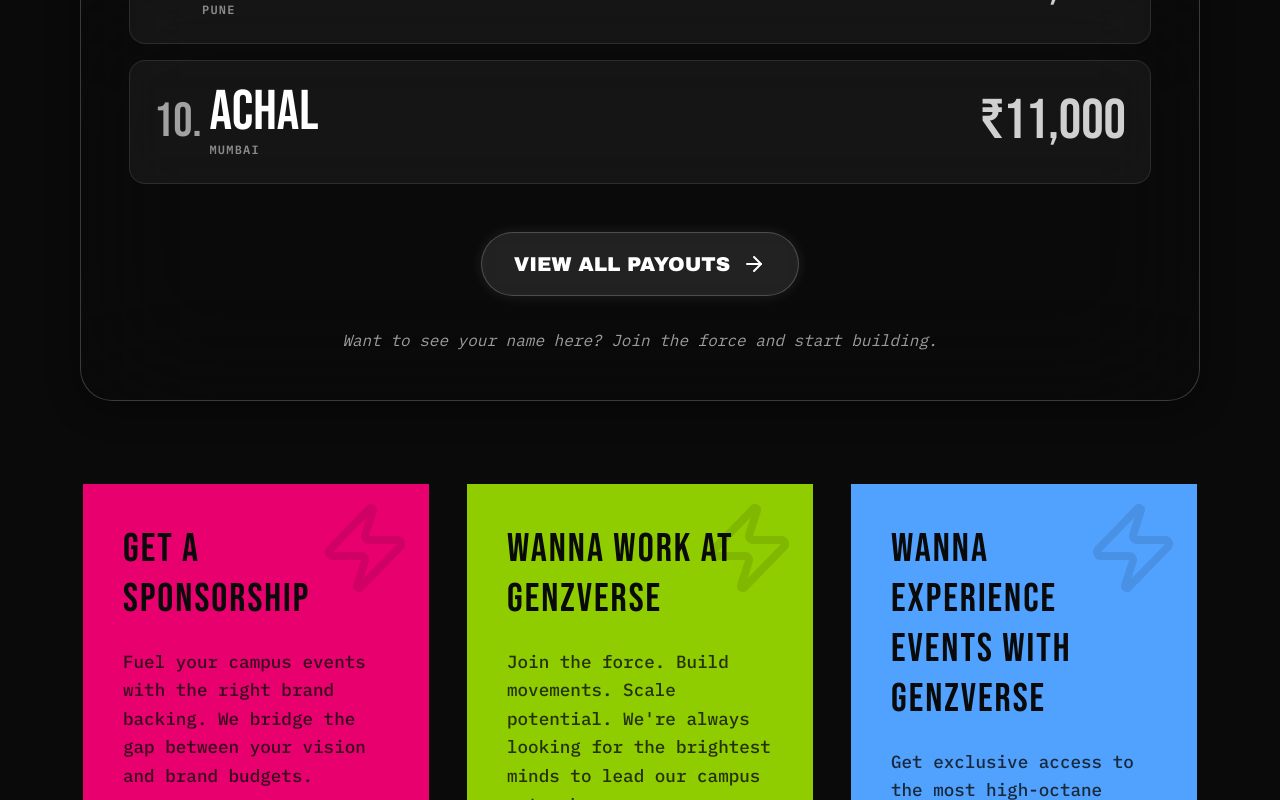
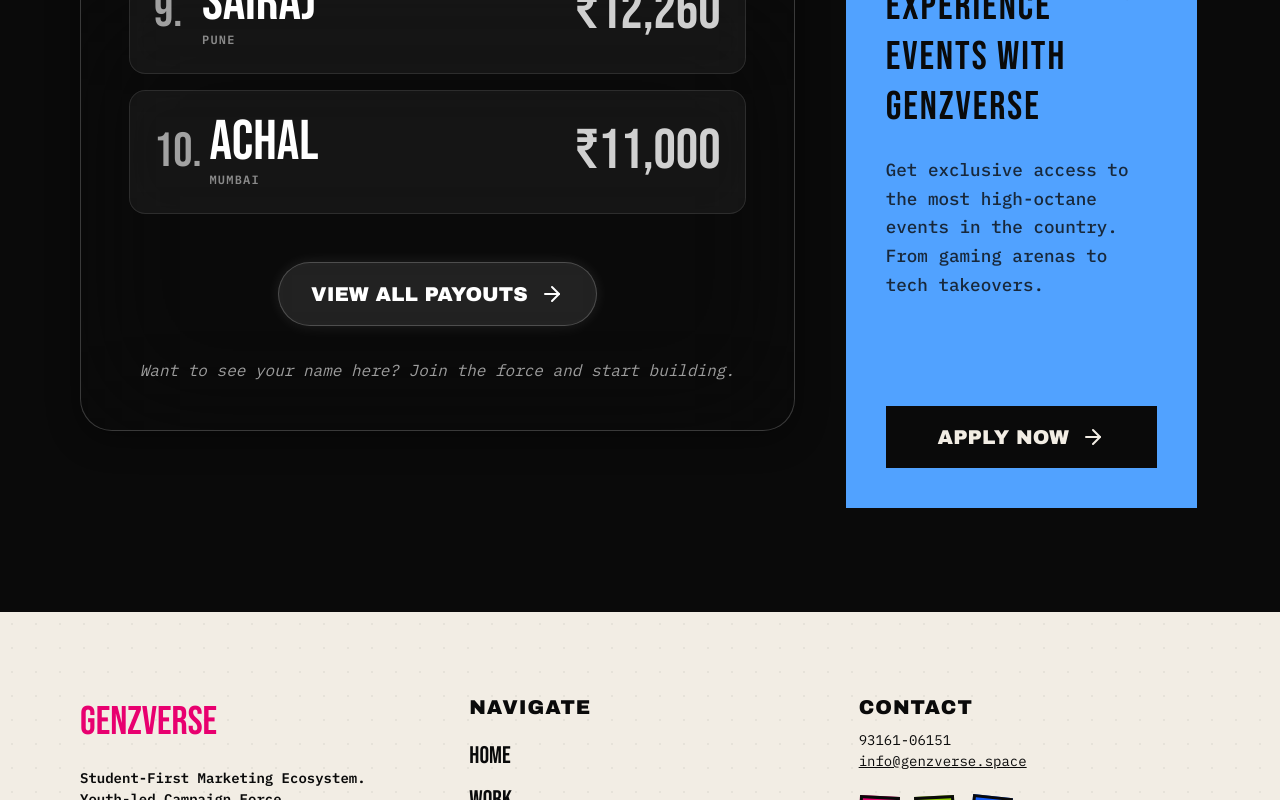
Before and after one commit to genzcbooster-byte/Gen-Z, a React (Vite) app: page /students in a window 1280 px wide. Shown: the part 1804-2604 px from the top of the page. Built offline with nearby package versions, Linux system fonts and the light colour scheme.

Commit message:
feat(students): Refactor layout and update links
Restructure the students page layout to accommodate the leaderboard and option cards more flexibly. Update the sponsorship and event experience links to use Google Forms and a WhatsApp group respectively, improving user engagement and data collection.

```diff
--- a/src/content/students.md
+++ b/src/content/students.md
@@ -13,7 +13,7 @@
   - title: "GET A SPONSORSHIP"
     desc: "Fuel your campus events with the right brand backing. We bridge the gap between your vision and brand budgets."
     color: "bg-pink"
-    link: "https://wa.me/9316106151?text=I'm%20looking%20for%20a%20sponsorship%20for%20my%20campus%20event."
+    link: "https://docs.google.com/forms/d/e/1FAIpQLScNdViY_k5XqWEyvOP109d-SvyCToJWeVHiDvEbafmuWS500g/viewform"
   - title: "WANNA WORK AT GENZVERSE"
     desc: "Join the force. Build movements. Scale potential. We're always looking for the brightest minds to lead our campus networks."
     color: "bg-lime"
@@ -21,7 +21,7 @@
   - title: "WANNA EXPERIENCE EVENTS WITH GENZVERSE"
     desc: "Get exclusive access to the most high-octane events in the country. From gaming arenas to tech takeovers."
     color: "bg-blue-400"
-    link: "https://wa.me/9316106151?text=I%20want%20to%20experience%20Genzverse%20events."
+    link: "https://chat.whatsapp.com/IuFnL5VEjfS08csklpEXja?mode=ems_copy_t"
 
 leaderboard_raw_list:
   - "Divyanshi | 5000 | Delhi"
--- a/src/pages/Students.tsx
+++ b/src/pages/Students.tsx
@@ -104,9 +104,11 @@
         <p className="text-lime text-[1.25rem] font-body tracking-widest mt-4">{studentsData.hero_subtitle || "// YOUR GATEWAY TO THE ECOSYSTEM."}</p>
       </motion.div>
 
+      <div className="flex flex-col lg:flex-row gap-[3rem]">
+        <div className="w-full lg:w-2/3">
           <Leaderboard />
-
-      <div className="grid grid-cols-1 lg:grid-cols-3 gap-[2rem] flex-grow">
+        </div>
+        <div className="w-full lg:w-1/3 flex flex-col gap-[2rem] flex-grow">
           {(studentsData.options || []).map((opt: any, i: number) => (
             <motion.div
               key={i}
@@ -143,5 +145,6 @@
           ))}
         </div>
       </div>
+    </div>
   );
 };
```
Lines whose indentation alone changed are shown as unchanged.
